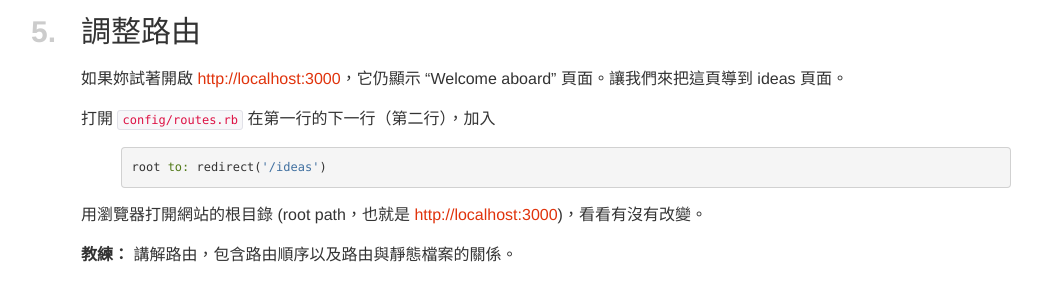
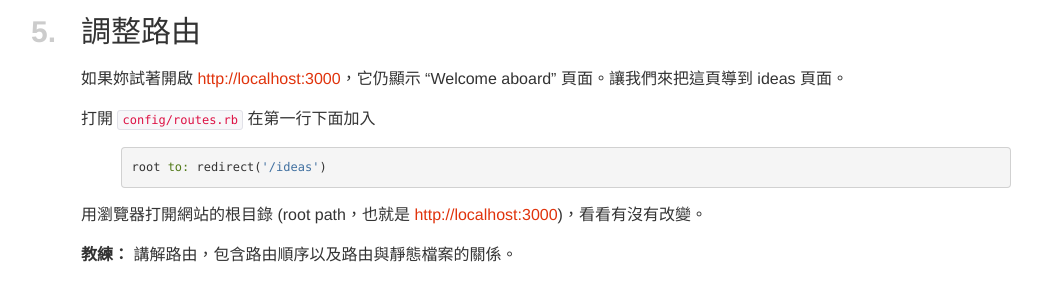
Before and after one commit to railsgirls-taiwan/railsgirls-taiwan.github.io, a Jekyll site: the page built from _posts/2012-04-18-app.markdown, in a window 1280 px wide and 900 px high, scrolled down 6840 px. Shown: the part 150-449 px from the top of the window, without its empty margins (4-1049 px from the left). Built offline with Jekyll 4.4.1, drawn with Linux system fonts in a browser that asks for light colours; nearby versions of some CDN libraries; Markdown is read by kramdown in place of the engine named in the settings.

Commit message:
Fix a ambiguous setence.

```diff
--- a/_posts/2012-04-18-app.markdown
+++ b/_posts/2012-04-18-app.markdown
@@ -359,7 +359,7 @@ class Idea < ActiveRecord::Base
 
 如果妳試著開啟 [http://localhost:3000](http://localhost:3000)，它仍顯示 "Welcome aboard" 頁面。讓我們來把這頁導到 ideas 頁面。
 
-打開 `config/routes.rb` 在第一行的下一行（第二行），加入
+打開 `config/routes.rb` 在第一行下面加入
 
 {% highlight ruby %}
 root to: redirect('/ideas')
```
